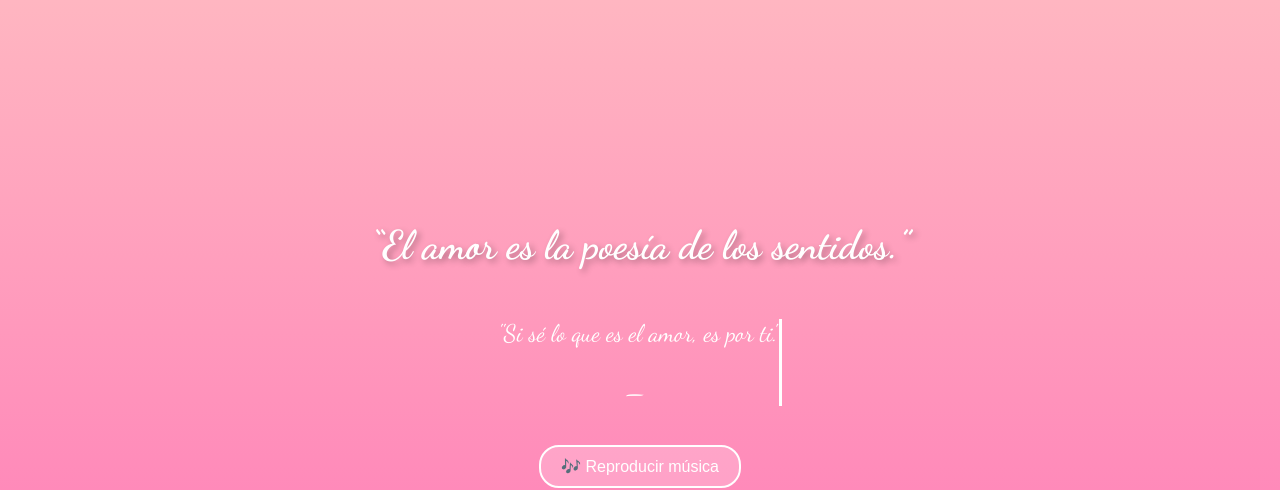
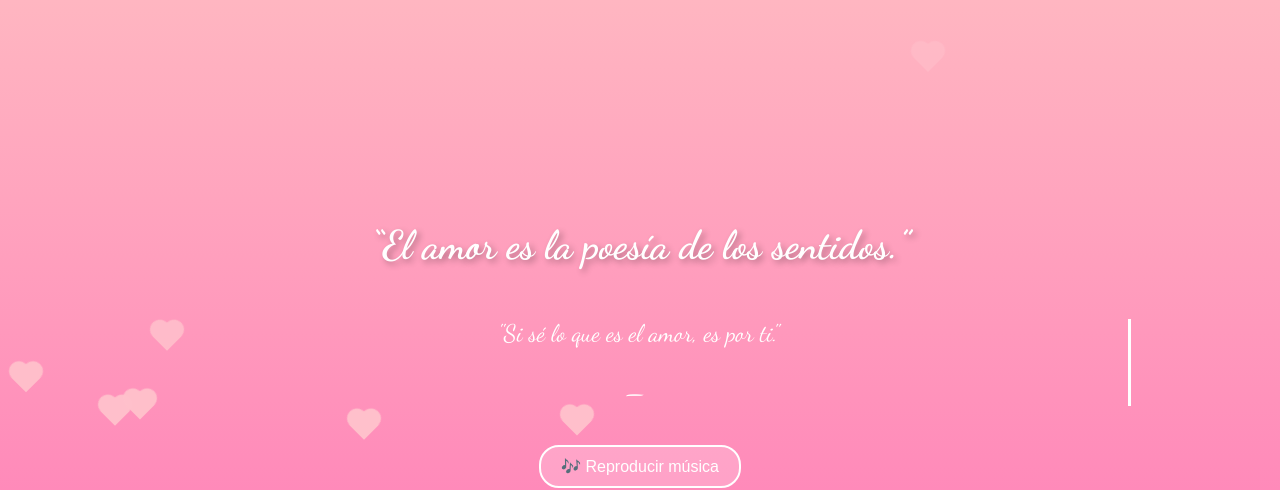
Before and after one commit to jafonsouem/esto_no_puede_ser_sano, a plain HTML site: page index.html in a window 1280 px wide. Shown: the top 490 px of the page. Drawn offline with Linux system fonts and the light colour scheme.

Commit message:
Update index.html

```diff
--- a/index.html
+++ b/index.html
@@ -22,14 +22,14 @@
             position: relative;
         }
 
-        /* Título */
+        /* Título con animación */
         h1 {
             font-size: 2.5rem;
             text-shadow: 3px 3px 6px rgba(0, 0, 0, 0.3);
             animation: fadeIn 2s ease-in-out;
         }
 
-        /* Poema */
+        /* Poema con efecto de máquina de escribir */
         #poema {
             font-size: 1.5rem;
             max-width: 80%;
@@ -38,6 +38,44 @@
             border-right: 3px solid white;
             display: inline-block;
             animation: typing 5s steps(40, end) forwards, blink 1s infinite;
+        }
+
+        /* Efecto de máquina de escribir */
+        @keyframes typing {
+            from { width: 0; }
+            to { width: 100%; }
+        }
+
+        @keyframes blink {
+            50% { border-color: transparent; }
+        }
+
+        /* Contenedor del video */
+        .video-container {
+            max-width: 90%;
+            margin-top: 20px;
+            opacity: 0;
+            transform: scale(0.9);
+            animation: fadeInZoom 2s forwards 3s;
+        }
+
+        /* Video con animación */
+        video {
+            width: 100%;
+            border-radius: 15px;
+            box-shadow: 0 6px 12px rgba(0, 0, 0, 0.3);
+            transition: transform 0.5s ease-in-out, box-shadow 0.5s;
+        }
+
+        video:hover {
+            transform: scale(1.05);
+            box-shadow: 0 10px 20px rgba(0, 0, 0, 0.5);
+        }
+
+        /* Animación de entrada para el video */
+        @keyframes fadeInZoom {
+            from { opacity: 0; transform: scale(0.9); }
+            to { opacity: 1; transform: scale(1); }
         }
 
         /* Botón de música */
@@ -58,34 +96,46 @@
             color: #ff69b4;
         }
 
-        /* Video */
-        .video-container {
-            max-width: 90%;
-            margin-top: 20px;
+        /* Corazones flotando */
+        .heart {
+            position: absolute;
+            width: 20px;
+            height: 20px;
+            background-color: pink;
+            transform: rotate(-45deg);
+            animation: float 4s infinite ease-in-out;
         }
 
-        video {
-            width: 100%;
-            border-radius: 15px;
-            box-shadow: 0 6px 12px rgba(0, 0, 0, 0.3);
-            transition: transform 0.5s ease-in-out, box-shadow 0.5s;
+        .heart:before,
+        .heart:after {
+            content: '';
+            position: absolute;
+            width: 20px;
+            height: 20px;
+            background-color: pink;
+            border-radius: 50%;
         }
 
-        video:hover {
-            transform: scale(1.05);
-            box-shadow: 0 10px 20px rgba(0, 0, 0, 0.5);
+        .heart:before { top: -10px; left: 0; }
+        .heart:after { left: 10px; top: 0; }
+
+        /* Animación de los corazones */
+        @keyframes float {
+            0% { transform: translateY(0) rotate(-45deg); opacity: 1; }
+            100% { transform: translateY(-100vh) rotate(-45deg); opacity: 0; }
         }
     </style>
 </head>
 <body>
     <h1>“El amor es la poesía de los sentidos.”</h1>
 
+    <!-- Poema con efecto de máquina de escribir -->
     <p id="poema"></p>
 
     <!-- Botón para controlar la música -->
     <button class="music-btn" id="musicButton">🎶 Reproducir música</button>
 
-    <!-- Audio de fondo -->
+    <!-- Audio de fondo (NO autoplay por restricciones de los navegadores) -->
     <audio id="backgroundMusic" loop>
         <source src="musica.mp3" type="audio/mp3">
         Tu navegador no soporta el audio.
@@ -98,23 +148,39 @@
         </video>
     </div>
 
+    <!-- Corazones flotando -->
     <script>
+        // Texto del poema
+        const poemaTexto = `"Si sé lo que es el amor, es por ti."\n\n— Hermann Hesse`;
+
+        // Efecto de máquina de escribir
+        let index = 0;
+        function escribirPoema() {
+            if (index < poemaTexto.length) {
+                document.getElementById("poema").innerHTML += poemaTexto.charAt(index);
+                index++;
+                setTimeout(escribirPoema, 100);
+            }
+        }
+        setTimeout(escribirPoema, 1000);
+
+        // Función para crear corazones animados
+        function createHeart() {
+            const heart = document.createElement('div');
+            heart.classList.add('heart');
+            heart.style.left = Math.random() * 100 + "vw";
+            heart.style.animationDuration = (Math.random() * 3 + 2) + "s";
+            document.body.appendChild(heart);
+            setTimeout(() => { heart.remove(); }, 4000);
+        }
+        setInterval(createHeart, 500);
+
+        // Control de la música
         const music = document.getElementById('backgroundMusic');
         const musicButton = document.getElementById('musicButton');
         const video = document.getElementById('romanticVideo');
 
         let isPlaying = false;
-        let musicStarted = false; // Para evitar que se active varias veces
-
-        // Reproducir música con el primer clic en cualquier parte de la página
-        document.addEventListener('click', function() {
-            if (!musicStarted) {
-                music.play().catch(error => console.log("Autoplay bloqueado:", error));
-                musicStarted = true;
-                isPlaying = true;
-                musicButton.textContent = "⏸️ Pausar música";
-            }
-        });
 
         // Función para manejar el botón de música
         musicButton.addEventListener('click', function() {
@@ -137,18 +203,6 @@
                 isPlaying = false;
             }
         });
-
-        // Efecto de máquina de escribir para el poema
-        const poemaTexto = `"Si sé lo que es el amor, es por ti."\n\n— Hermann Hesse`;
-        let index = 0;
-        function escribirPoema() {
-            if (index < poemaTexto.length) {
-                document.getElementById("poema").innerHTML += poemaTexto.charAt(index);
-                index++;
-                setTimeout(escribirPoema, 100);
-            }
-        }
-        setTimeout(escribirPoema, 1000);
     </script>
 </body>
 </html>
```
